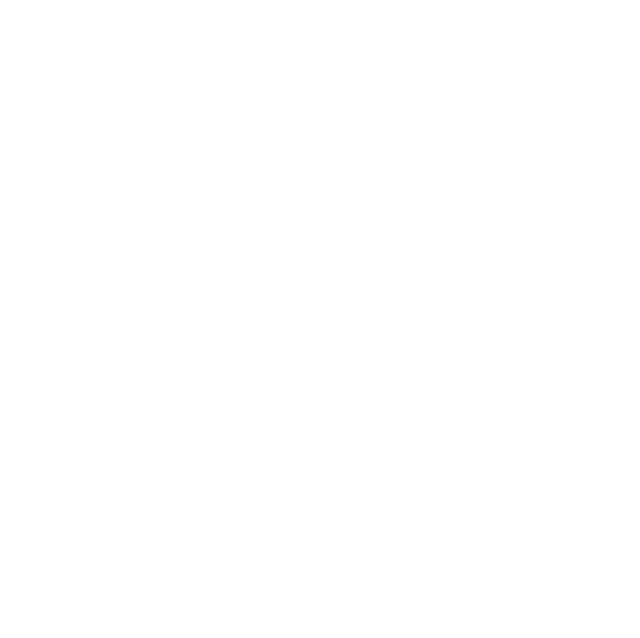
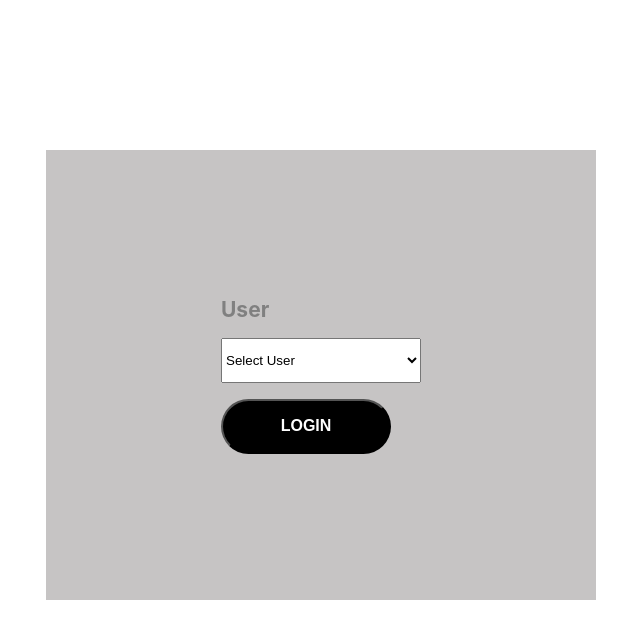
Before and after one commit to brunoslam/email_processor, a React (Create React App) app: page /login in a window 1280 px wide. Before the commit this address had no page. Shown: the top 638 px of the page, without its empty margins (319-959 px from the left). Built offline with nearby package versions, Linux system fonts and the light colour scheme.

Commit message:
login with react context

```diff
--- a/package.json
+++ b/package.json
@@ -10,6 +10,7 @@
     "react-dom": "^18.2.0",
     "react-router-dom": "6",
     "react-scripts": "5.0.1",
+    "styled-components": "^5.3.5",
     "web-vitals": "^2.1.0"
   },
   "scripts": {
--- a/src/App.css
+++ b/src/App.css
@@ -1,38 +1,3 @@
 .App {
   text-align: center;
 }
-
-.App-logo {
-  height: 40vmin;
-  pointer-events: none;
-}
-
-@media (prefers-reduced-motion: no-preference) {
-  .App-logo {
-    animation: App-logo-spin infinite 20s linear;
-  }
-}
-
-.App-header {
-  background-color: #282c34;
-  min-height: 100vh;
-  display: flex;
-  flex-direction: column;
-  align-items: center;
-  justify-content: center;
-  font-size: calc(10px + 2vmin);
-  color: white;
-}
-
-.App-link {
-  color: #61dafb;
-}
-
-@keyframes App-logo-spin {
-  from {
-    transform: rotate(0deg);
-  }
-  to {
-    transform: rotate(360deg);
-  }
-}
--- a/src/App.js
+++ b/src/App.js
@@ -1,19 +1,12 @@
-import { BrowserRouter, Routes, Route } from "react-router-dom";
-import Login from "./pages/Login";
-import Leads from "./pages/Leads";
-import Overview from "./pages/Overview";
-
+import MainRouter from "./Route";
+import { UserProvider } from "./contexts/user-context";
 import "./App.css";
 
 function App() {
   return (
-    <BrowserRouter>
-      <Routes>
-        <Route path="/" element={<Login />} />
-        <Route path="/leads" element={<Leads />} />
-        <Route path="/overview" element={<Overview />} />
-      </Routes>
-    </BrowserRouter>
+    <UserProvider>
+      <MainRouter />
+    </UserProvider>
   );
 }
 
--- /dev/null
+++ b/src/Route.js
@@ -0,0 +1,41 @@
+import { BrowserRouter, Routes, Route, Navigate } from "react-router-dom";
+import Login from "./pages/Login";
+import Leads from "./pages/Leads";
+import Overview from "./pages/Overview";
+import { useUser } from "./contexts/user-context";
+
+function PrivateRoute({ children, ...rest }) {
+  const {
+    state: { user },
+  } = useUser();
+  return user ? children : <Navigate to="/login" />
+}
+
+function MainRouter() {
+  return (
+    <BrowserRouter>
+      <Routes>
+        <Route path="/login" element={<Login />} />
+        <Route
+          path="/leads"
+          element={
+            <PrivateRoute>
+              <Leads />
+            </PrivateRoute>
+          }
+        />
+        <Route
+          path="/overview"
+          element={
+            <PrivateRoute>
+              <Overview />
+            </PrivateRoute>
+          }
+        />
+        <Route path="/*" element={<Navigate replace to="/leads" />} />
+      </Routes>
+    </BrowserRouter>
+  );
+}
+
+export default MainRouter;
--- /dev/null
+++ b/src/components/Button/index.js
@@ -0,0 +1,15 @@
+import styled from "styled-components";
+
+const Button = styled.button`
+  background: black;
+  color: white;
+  font-size: 16px;
+  font-weight: bold;
+  height: 55px;
+  border-radius: 32px;
+  width: 170px;
+  text-transform: uppercase;
+  cursor: pointer;
+`;
+
+export default Button;
--- /dev/null
+++ b/src/contexts/user-context.js
@@ -0,0 +1,38 @@
+import * as React from "react";
+
+const UserContext = React.createContext();
+
+function userReducer(state, action) {
+  switch (action.type) {
+    case "login":
+      return {
+        user: action.payload,
+      };
+    case "logout":
+      return {
+        user: undefined,
+      };
+    default: {
+      throw new Error(`Unhandled action type: ${action.type}`);
+    }
+  }
+}
+
+function UserProvider({ children }) {
+  const [state, dispatch] = React.useReducer(userReducer, {
+    user: undefined,
+  });
+
+  const value = { state, dispatch };
+  return <UserContext.Provider value={value}>{children}</UserContext.Provider>;
+}
+
+function useUser() {
+  const context = React.useContext(UserContext);
+  if (context === undefined) {
+    throw new Error("useUser must be used within a UserProvider");
+  }
+  return context;
+}
+
+export { UserProvider, useUser };
--- a/src/pages/Login/index.js
+++ b/src/pages/Login/index.js
@@ -1,5 +1,51 @@
+import { useState } from "react";
+import { users } from "../../data";
+import Button from "../../components/Button";
+import { useUser } from "../../contexts/user-context";
+import "./style.css";
+import { Navigate } from "react-router-dom";
+
 function Login() {
-  return <div>Login</div>;
+  const [selectedUser, setSelectedUser] = useState("");
+
+  const {
+    state: { user },
+    dispatch,
+  } = useUser();
+
+  if (user) {
+    return <Navigate replace to="/leads" />;
+  }
+
+  const handleChange = (event) => {
+    event.persist();
+    setSelectedUser(event.target.value);
+  };
+
+  const login = () => {
+    if (selectedUser !== "") {
+      dispatch({ type: "login", payload: selectedUser });
+    }
+  };
+
+  return (
+    <div className="root">
+      <div className="main">
+        <div className="content">
+          <div>
+            <label>User</label>
+          </div>
+          <select value={selectedUser} onChange={handleChange}>
+            <option value="">Select User</option>
+            {users.map((user) => (
+              <option key={user.name}>{user.name}</option>
+            ))}
+          </select>
+          <Button onClick={login}>Login</Button>
+        </div>
+      </div>
+    </div>
+  );
 }
 
 export default Login;
--- /dev/null
+++ b/src/pages/Login/style.css
@@ -0,0 +1,31 @@
+.root {
+  margin-top: 150px;
+  display: flex;
+  justify-content: center;
+}
+
+.main {
+  width: 550px;
+  height: 450px;
+  background: #c6c4c4;
+  display: flex;
+  justify-content: center;
+  align-items: center;
+}
+
+.content {
+  display: flex;
+  flex-direction: column;
+  width: 200px;
+  gap: 16px;
+}
+
+.main label {
+  font-size: 21px;
+  font-weight: bold;
+  color: grey;
+}
+
+.content select {
+  height: 45px;
+}
```
Also changed, not shown: src/index.js (+6 -6 lines), src/utils/index.js (added), 1 other file (tests, documents, lock files or other folders).
